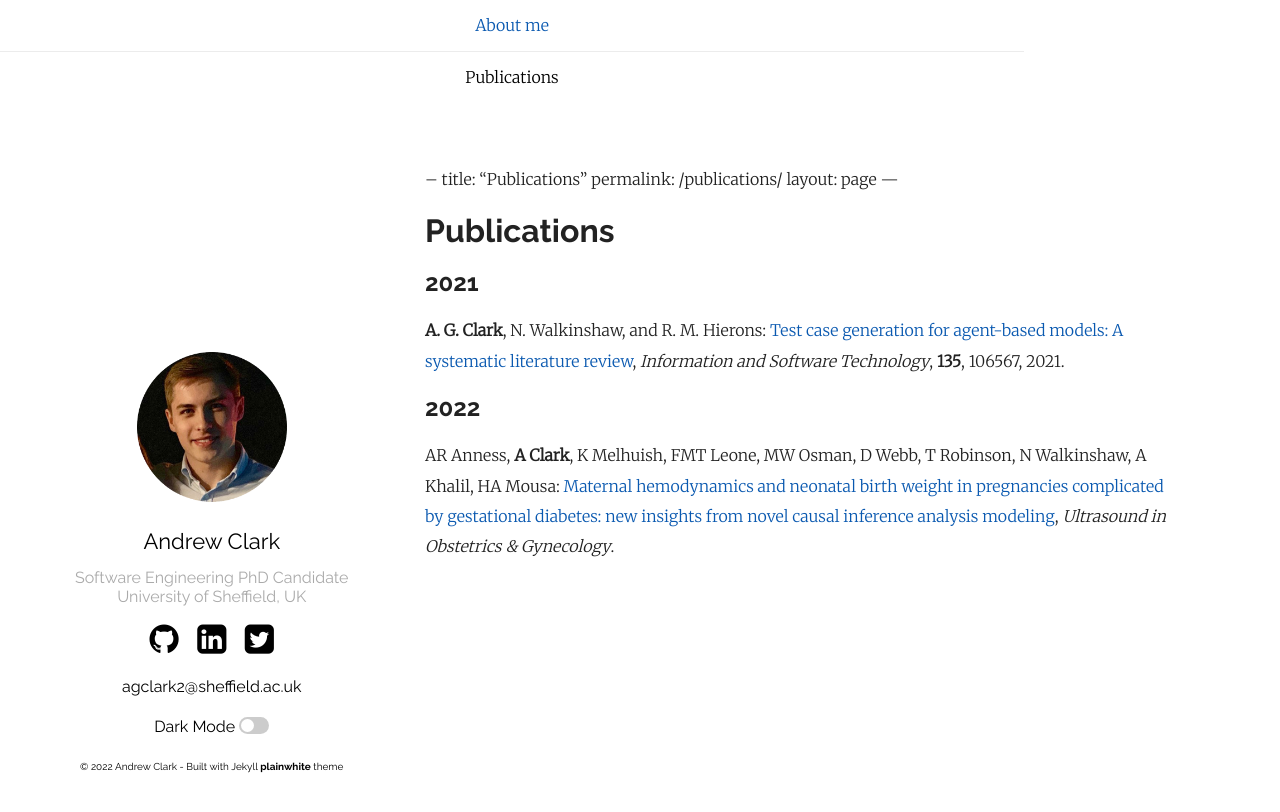
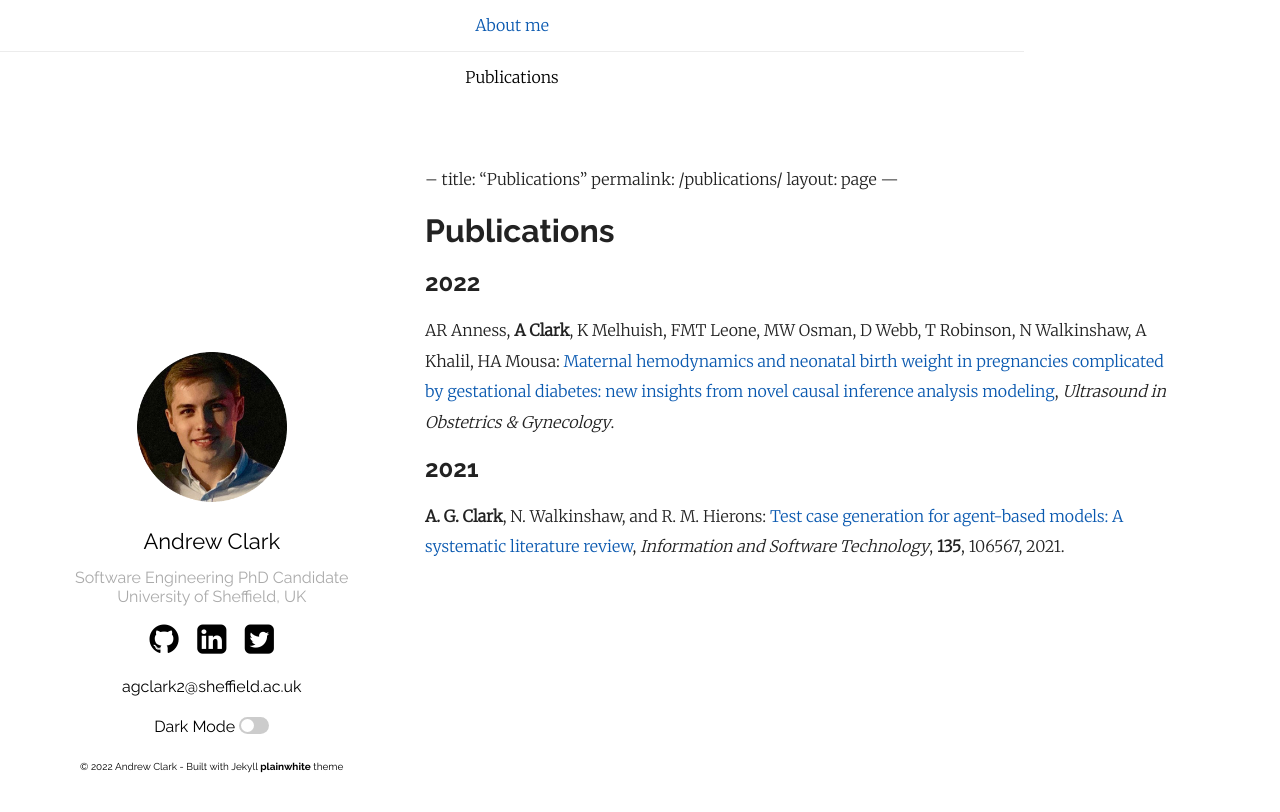
Before and after one commit to AndrewC19/AndrewC19.github.io, a Jekyll site: the page built from publications.md, in a window 1280 px wide. Shown: the top 812 px of the page. Built offline with Jekyll 4.4.1, drawn with Linux system fonts in a browser that asks for light colours; our own code applies the rules of GitHub Pages for plain Markdown files.

```diff
--- a/publications.md
+++ b/publications.md
@@ -4,8 +4,8 @@ permalink: /publications/
 layout: page
 ---
 # Publications
+## 2022
+AR Anness, **A Clark**, K Melhuish, FMT Leone, MW Osman, D Webb, T Robinson, N Walkinshaw, A Khalil, HA Mousa: [Maternal hemodynamics and neonatal birth weight in pregnancies complicated by gestational diabetes: new insights from novel causal inference analysis modeling](https://obgyn.onlinelibrary.wiley.com/doi/abs/10.1002/uog.24864), *Ultrasound in Obstetrics & Gynecology*.
+
 ## 2021
 **A. G. Clark**, N. Walkinshaw, and R. M. Hierons: [Test case generation for agent-based models: A systematic literature review](https://arxiv.org/abs/2103.07370), *Information and Software Technology*, **135**, 106567, 2021.
-
-## 2022
-AR Anness, **A Clark**, K Melhuish, FMT Leone, MW Osman, D Webb, T Robinson, N Walkinshaw, A Khalil, HA Mousa: [Maternal hemodynamics and neonatal birth weight in pregnancies complicated by gestational diabetes: new insights from novel causal inference analysis modeling](https://obgyn.onlinelibrary.wiley.com/doi/abs/10.1002/uog.24864), *Ultrasound in Obstetrics & Gynecology*.
```
